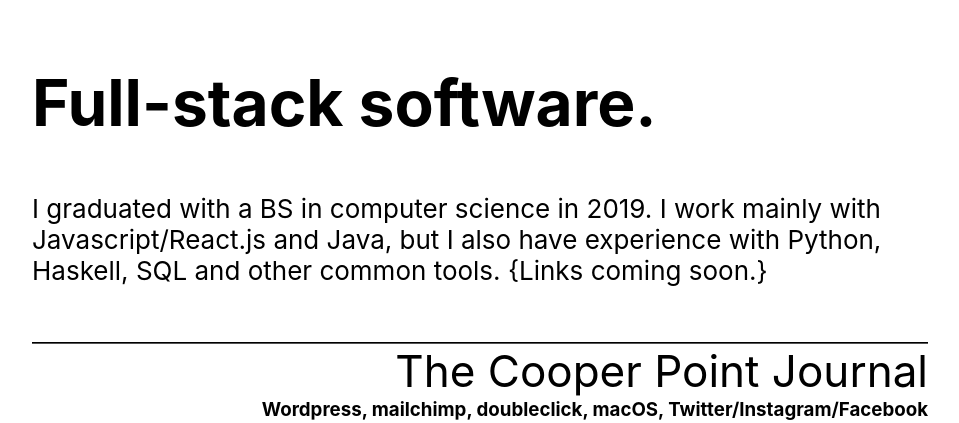
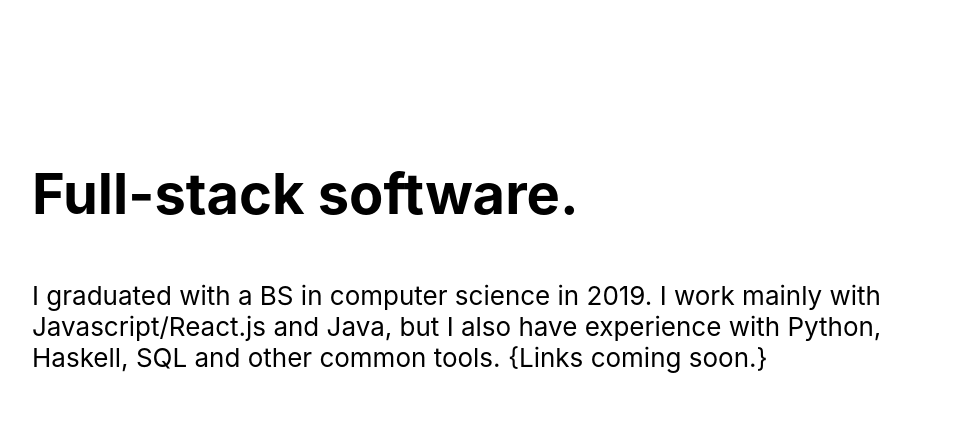
Before and after one commit to vogeldaniel/me, a React (Create React App) app: page /portfolio in a window 1280 px wide. Shown: the top 423 px of the page, without its empty margins (160-1119 px from the left). Built offline with nearby package versions, Linux system fonts and the light colour scheme.

Commit message:
Gave top descriptor a little more margin on the top.

```diff
--- a/src/areas/Portfolio/Software.js
+++ b/src/areas/Portfolio/Software.js
@@ -71,7 +71,7 @@
 const SoftwareCards = projects => {
   return projects.map(project => {
     return (
-      <Fade right><ProjectCard
+      <Fade key={project.title} right><ProjectCard
         key={project.title}
         title={project.title}
         subhead={project.tools.join(", ")}
--- a/src/components/ProjectCard.js
+++ b/src/components/ProjectCard.js
@@ -134,7 +134,6 @@
 
   render = () => {
     return (
-      <>
       <Card>
         {this.TitleRender(
           this.props.cardType,
@@ -155,7 +154,6 @@
           </DescriptionsBox>
         </ImageAndText>
       </Card>
-      </>
     );
   };
 }
--- a/src/components/TopDescriptor.js
+++ b/src/components/TopDescriptor.js
@@ -3,9 +3,9 @@
 import Fade from "react-reveal/Fade";
 
 const Title = styled.h1`
-  font-size: calc(48px + 2vmin);
+  font-size: calc(48px + 1vmin);
   text-align: left;
-  margin: 1em 0vw 0em 0vw;
+  margin: 20vh 0vw 0em 0vw;
 `;
 
 const Description = styled.p`
@@ -18,7 +18,7 @@
   return (
     <>
       <Title>{props.title}</Title>
-      <Fade delay={750}><Description>{props.description}</Description></Fade>
+      <Description>{props.description}</Description>
     </>
   );
 };
```
Lines whose indentation alone changed are shown as unchanged.
